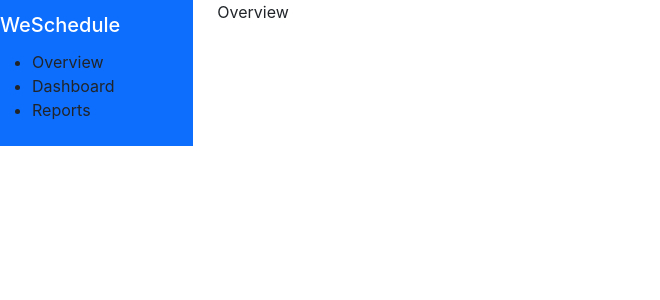
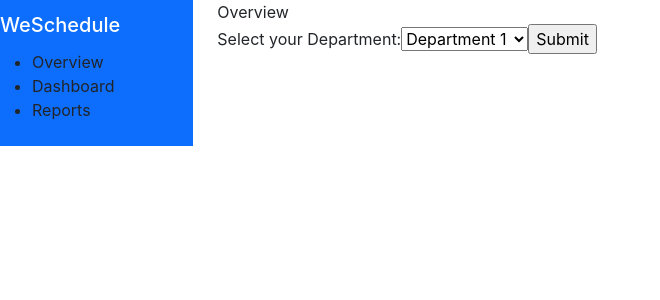
Before and after one commit to sonAndrew/WeSchedule, a React (Create React App) app: page /overview in a window 1280 px wide. Shown: the top 300 px of the page, without its empty margins (0-660 px from the left). Built offline with nearby package versions, Linux system fonts and the light colour scheme.

Commit message:
Created: Added clickability on Overview to show Depatrments info

```diff
--- a/package.json
+++ b/package.json
@@ -35,5 +35,5 @@
       "last 1 firefox version",
       "last 1 safari version"
     ]
-  }
 }
+}
--- a/src/Pages/WeSchedule/Overview/Overview.js
+++ b/src/Pages/WeSchedule/Overview/Overview.js
@@ -5,9 +5,12 @@
 // import schedule component
 // import location component
 // import department component
+import {Departments} from '../Sections/Departments.js/Department';
 
 export const Overview = () => {
     return (
-        <div>Overview</div>
+        <div>Overview
+            <Departments />
+        </div>
     )
 }
--- a/src/Pages/WeSchedule/Sections/Departments.js/Department.js
+++ b/src/Pages/WeSchedule/Sections/Departments.js/Department.js
@@ -1,4 +1,39 @@
 // Todo
-// Create a component that shows a table using the Bootstrap Tables as referance
+// Create a component that shows a table using the Bootstrap Tables as reference
 // using the elements below:
 // id, name
+
+import React from 'react';
+
+
+export const Departments = () => {
+
+//     const handleChange = (event) => {
+//       preventDefault();
+//     this.setState({value: event.target.value});
+//   }
+
+//     const handleSubmit = (event) => {
+//     };
+
+
+    return (
+      <form>
+        <label>
+          Select your Department:
+          <select>
+            <option value="Department 1">Department 1</option>
+            <option value="Department 2">Department 2</option>
+            <option value="Department 3">Department 3</option>
+            <option value="Department 4">Department 4</option>
+            <option value="Department 5">Department 5</option>
+            <option value="Department 6">Department 6</option>
+            <option value="Department 7">Department 7</option>
+            <option value="Department 8">Department 8</option>
+          </select>
+        </label>
+        <input type="submit" value="Submit" />
+      </form>
+    );
+
+}
```
Also changed, not shown: 1 other file (tests, documents, lock files or other folders).
